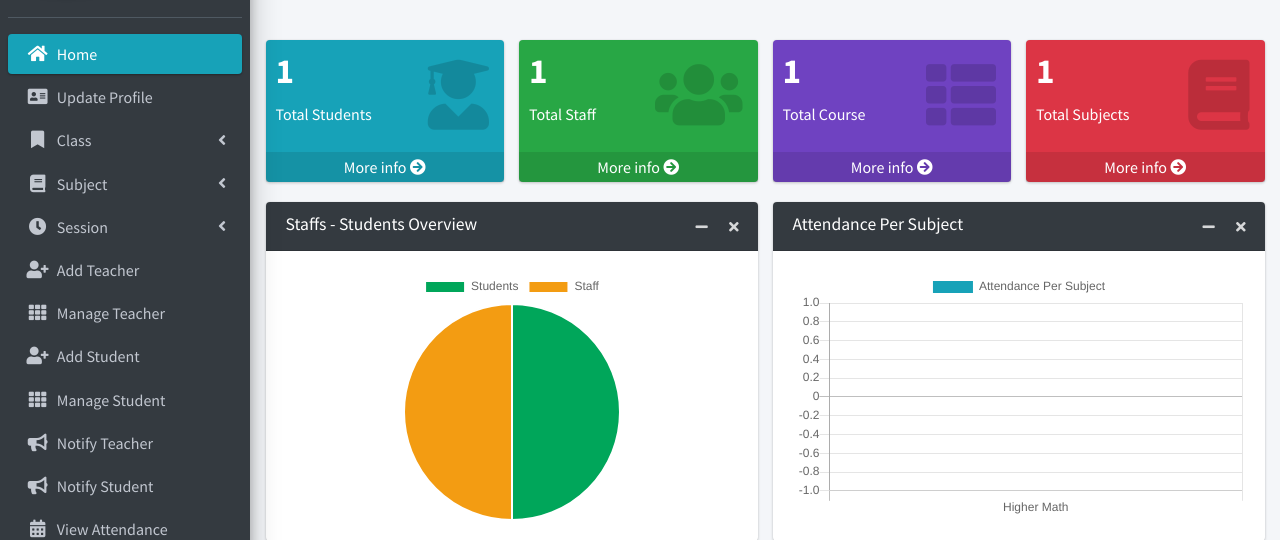
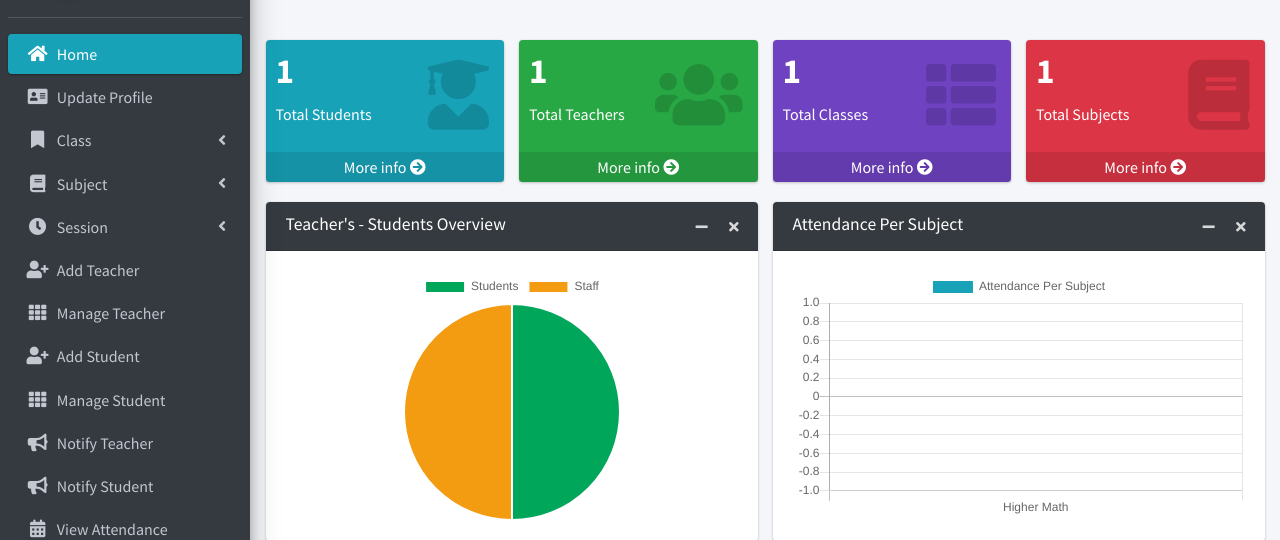
Before and after one commit to team-gigabyte10/college, a Django app: page /admin/home/ in a window 1280 px wide. Shown: the part 106-646 px from the top of the page. Run offline with Django 3.2, Linux system fonts and the light colour scheme; a user stored in the database is signed in; data comes from the database, SQL or seed files in the repository; data that the repository does not hold is empty; some libraries are stand-ins or nearby versions.

Commit message:
Update home_content.html

```diff
--- a/main_app/templates/hod_template/home_content.html
+++ b/main_app/templates/hod_template/home_content.html
@@ -28,7 +28,7 @@
                     <div class="inner">
                         <h3>{{total_staff}}</h3>
 
-                        <p>Total Staff</p>
+                        <p>Total Teachers</p>
                     </div>
                     <div class="icon">
                       <i class="nav-icon fas fa-users"></i>
@@ -43,7 +43,7 @@
                     <div class="inner">
                         <h3>{{total_course}}</h3>
 
-                        <p>Total Course</p>
+                        <p>Total Classes</p>
                     </div>
                     <div class="icon">
                       <i class="nav-icon fas fa-th-list"></i>
@@ -75,7 +75,7 @@
                 <!-- LINE CHART -->
                 <div class="card card-dark">
                   <div class="card-header">
-                    <h3 class="card-title">Staffs - Students Overview</h3>
+                    <h3 class="card-title">Teacher's - Students Overview</h3>
 
                     <div class="card-tools">
                       <button type="button" class="btn btn-tool" data-card-widget="collapse"><i class="fas fa-minus"></i>
```
